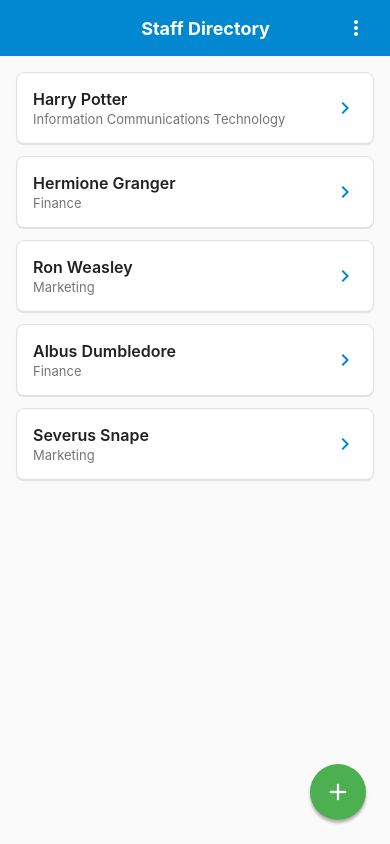
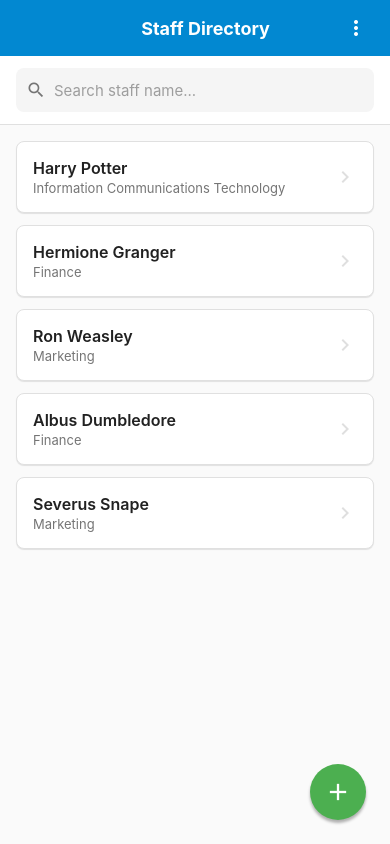
Before and after one commit to liamfudge/TAFE-mobile-assessment, a React Native app: screen / in a window 390 px wide. Built offline with nearby package versions, Linux system fonts and the light colour scheme.

Commit message:
feat: new searchbar feature on staff page

```diff
--- a/components/DirectoryList.jsx
+++ b/components/DirectoryList.jsx
@@ -1,10 +1,14 @@
+import { useState } from 'react';
 import { StyleSheet, Text, View, FlatList, TouchableOpacity } from 'react-native';
 import { MaterialIcons } from '@expo/vector-icons';
 
 import { useAppStore } from '../store/AppContext';
 import { playFeedbackSound } from './audioService';
+import SearchBar from './SearchBar';
 
-export default function DirectoryList({ onNavigate }) {
+export default function DirectoryList({ onNavigate, profileId }) {
+  const [searchQuery, setSearchQuery] = useState('');
+
   const { profiles, departments, textSizeMultiplier, soundEnabled } = useAppStore();
 
   const getDepartmentName = (deptId) => {
@@ -12,17 +16,22 @@ export default function DirectoryList({ onNavigate }) {
     return dept ? dept.name : 'General';
   }
 
+  const filteredProfiles = profiles.filter((profile) =>
+    profile.name.toLowerCase().includes(searchQuery.toLowerCase())
+  )
+
   return (
     <View style={styles.container}>
+      <SearchBar searchQuery={searchQuery} onSearchChange={setSearchQuery} />
 
-      <FlatList data={profiles} keyExtractor={(item) => item.id.toString()} contentContainerStyle={styles.listContent}
+      <FlatList data={filteredProfiles} keyExtractor={(item) => item.id.toString()} contentContainerStyle={styles.listContent}
         renderItem={({ item }) => (
-          <TouchableOpacity style={styles.card}  onPress={() => { playFeedbackSound(soundEnabled); onNavigate('DETAIL', { id: item.id }) }} activeOpacity={0.7}>
+          <TouchableOpacity style={[styles.card, {borderColor: profileId === item.id ? '#ACCEDF' : '#E0E0E0', backgroundColor:  profileId === item.id ? '#F2F9FF' : '#FFFFFF'}]}  onPress={() => { playFeedbackSound(soundEnabled); onNavigate('DETAIL', { id: item.id }) }} activeOpacity={0.7}>
             <View style={styles.cardInfo}>
-              <Text style={[styles.nameText, { fontSize: 16 * textSizeMultiplier }]}>{item.name}</Text>
-              <Text style={[styles.deptText, { fontSize: 13 * textSizeMultiplier }]}>{getDepartmentName(item.departmentId)}</Text>
+              <Text style={[styles.nameText, { fontSize: 16 * textSizeMultiplier}]}>{item.name}</Text>
+              <Text style={[styles.deptText, { fontSize: 13 * textSizeMultiplier}]}>{getDepartmentName(item.departmentId)}</Text>
             </View>
-            <MaterialIcons name="chevron-right" size={24} color="#0288D1" />
+            <MaterialIcons name="chevron-right" size={24} color={profileId === item.id ? '#000000' : '#DFDFDF'} />
           </TouchableOpacity>
         )}
       />
@@ -44,7 +53,6 @@ const styles = StyleSheet.create({
     paddingBottom: 80
   },
   card: {
-    backgroundColor: '#FFFFFF',
     padding: 16,
     borderRadius: 8,
     marginBottom: 12,
@@ -52,7 +60,6 @@ const styles = StyleSheet.create({
     alignItems: 'center',
     justifyContent: 'space-between',
     borderWidth: 1,
-    borderColor: '#E0E0E0',
     elevation: 1,
     shadowColor: '#000',
     shadowOffset: { width: 0, height: 1 },
--- a/components/NavBar.jsx
+++ b/components/NavBar.jsx
@@ -56,7 +56,7 @@ export default function NavBar({ title, currentScreen, onBack }) {
                       <Text style={styles.controlLabel}>Brightness</Text>
                     </View>
                     <br/>
-                    <Slider style={styles.sliderInput} minimumValue={0} maximumValue={1.0} step={0.05} value={appBrightness} onValueChange={(val) => setAppBrightness(val)} onSlidingComplete={() => playFeedbackSound(soundEnabled)} minimumTrackTintColor="#0288D1" maximumTrackTintColor="#E0E0E0" thumbTintColor="#0288D1" />
+                    <Slider style={styles.sliderInput} minimumValue={0.1} maximumValue={1.0} step={0.05} value={appBrightness} onValueChange={(val) => setAppBrightness(val)} onSlidingComplete={() => playFeedbackSound(soundEnabled)} minimumTrackTintColor="#0288D1" maximumTrackTintColor="#E0E0E0" thumbTintColor="#0288D1" />
                   </View>
 
                   <br/>
--- a/components/ProfileDetail.jsx
+++ b/components/ProfileDetail.jsx
@@ -26,7 +26,7 @@ export default function ProfileDetail({ onNavigate, profileId }) {
         </View>
 
         <View style={styles.detailsSection}>
-          <Text style={styles.sectionLabel}>Contact Details</Text>
+          <Text style={styles.sectionLabel}>Contact</Text>
           <View style={styles.infoRow}>
             <MaterialIcons name="phone" size={20} color="#0288D1" style={{ marginRight: 12, marginTop: 2 }} />
             <Text style={[styles.infoValueText, { fontSize: 15 * textSizeMultiplier }]}>{staff.phone}</Text>
@@ -46,7 +46,7 @@ export default function ProfileDetail({ onNavigate, profileId }) {
         </View>
 
         <TouchableOpacity style={styles.editButton} onPress={() => { playFeedbackSound(soundEnabled); onNavigate('FORM', { mode: 'EDIT', id: staff.id }) }} activeOpacity={0.8}>
-          <Text style={styles.editButtonText}>Edit Profile Details</Text>
+          <Text style={styles.editButtonText}>Edit Profile</Text>
         </TouchableOpacity>
       </ScrollView>
     </View>
--- a/components/ProfileForm.jsx
+++ b/components/ProfileForm.jsx
@@ -62,7 +62,6 @@ export default function ProfileForm({ onNavigate, formState }) {
         trimmedState === originalProfile.address.state &&
         trimmedZip === originalProfile.address.zip &&
         trimmedCountry === originalProfile.address.country;
-
       return hasNoChanges;
     }
     return false;
@@ -116,9 +115,11 @@ export default function ProfileForm({ onNavigate, formState }) {
   return (
     <View style={styles.container}>
       <ScrollView contentContainerStyle={styles.scrollForm}>
-        <Text style={styles.fieldSectionLabel}>NAME & CONTACT</Text>
-        <TextInput style={styles.input} placeholder="Full Name" value={name} onChangeText={(e)=>{ playFeedbackSound(soundEnabled); setName(e) }} />
-        <TextInput style={styles.input} placeholder="Phone Number" value={phone} onChangeText={(e)=>{ playFeedbackSound(soundEnabled); setPhone(e) }} keyboardType="phone-pad" />
+        <Text style={styles.fieldSectionLabel}>NAME</Text>
+        <TextInput style={styles.input} placeholder="Full Name" placeholderTextColor="#9E9E9E" value={name} onChangeText={(e)=>{ playFeedbackSound(soundEnabled); setName(e) }} />
+
+        <Text style={styles.fieldSectionLabel}>PHONE</Text>
+        <TextInput style={styles.input} placeholder="Phone Number" placeholderTextColor="#9E9E9E" value={phone} onChangeText={(e)=>{ playFeedbackSound(soundEnabled); setPhone(e) }} keyboardType="phone-pad" />
 
         <Text style={styles.fieldSectionLabel}>ROLE</Text>
         <View style={styles.pickerWrapper}>
@@ -130,14 +131,14 @@ export default function ProfileForm({ onNavigate, formState }) {
         </View>
 
         <Text style={styles.fieldSectionLabel}>Address</Text>
-        <TextInput style={styles.input} placeholder="Street Address" value={street} onChangeText={(e)=>{ playFeedbackSound(soundEnabled); setStreet(e) }} />
-        <TextInput style={styles.input} placeholder="City" value={city} onChangeText={(e)=>{ playFeedbackSound(soundEnabled); setCity(e) }} />
+        <TextInput style={styles.input} placeholder="Street Address" placeholderTextColor="#9E9E9E" value={street} onChangeText={(e)=>{ playFeedbackSound(soundEnabled); setStreet(e) }} />
+        <TextInput style={styles.input} placeholder="City" placeholderTextColor="#9E9E9E" value={city} onChangeText={(e)=>{ playFeedbackSound(soundEnabled); setCity(e) }} />
 
         <View style={styles.row}>
-          <TextInput style={[styles.input, { flex: 1 }]} placeholder="State (e.g. NSW)" value={state} onChangeText={(e)=>{ playFeedbackSound(soundEnabled); setState(e) }} autoCapitalize="characters" />
-          <TextInput style={[styles.input, { flex: 1 }]} placeholder="Post Code" value={zip} onChangeText={(e)=>{ playFeedbackSound(soundEnabled);  setZip(e) }} keyboardType="numeric" />
+          <TextInput style={[styles.input, { flex: 1 }]} placeholder="State (NSW)" placeholderTextColor="#9E9E9E" value={state} onChangeText={(e)=>{ playFeedbackSound(soundEnabled); setState(e) }} autoCapitalize="characters" />
+          <TextInput style={[styles.input, { flex: 1 }]} placeholder="Post Code" placeholderTextColor="#9E9E9E" value={zip} onChangeText={(e)=>{ playFeedbackSound(soundEnabled);  setZip(e) }} keyboardType="numeric" />
         </View>
-        <TextInput style={styles.input} placeholder="Country" value={country} onChangeText={(e)=>{ playFeedbackSound(soundEnabled); setCountry(e) }} />
+        <TextInput style={styles.input} placeholder="Country" placeholderTextColor="#9E9E9E" value={country} onChangeText={(e)=>{ playFeedbackSound(soundEnabled); setCountry(e) }} />
 
         <View style={styles.actionRow}>
           <TouchableOpacity style={[styles.button, styles.cancelButton]} onPress={handleExit}>
@@ -145,7 +146,7 @@ export default function ProfileForm({ onNavigate, formState }) {
           </TouchableOpacity>
 
           <TouchableOpacity style={[ styles.button, styles.saveButton, isSaveDisabled && styles.disabledButton ]} onPress={handleSave} disabled={isSaveDisabled} activeOpacity={0.7}>
-            <Text style={styles.saveButtonText}>Save Details</Text>
+            <Text style={styles.saveButtonText}>Save Profile</Text>
           </TouchableOpacity>
         </View>
       </ScrollView>
@@ -175,7 +176,7 @@ const styles = StyleSheet.create({
   fieldSectionLabel: { fontSize: 11, fontWeight: '700', color: '#0288D1', textTransform: 'uppercase', marginTop: 14, marginBottom: 6, letterSpacing: 0.5 },
   input: { backgroundColor: '#FFFFFF', borderWidth: 1, borderColor: '#E0E0E0', borderRadius: 6, padding: 12, fontSize: 15, color: '#333333', marginBottom: 10 },
   pickerWrapper: { backgroundColor: '#FFFFFF', borderWidth: 1, borderColor: '#E0E0E0', borderRadius: 6, marginBottom: 10, justifyContent: 'center' },
-  picker: { height: 50, width: '100%' },
+  picker: { height: 50, width: '100%', borderRadius: 6, borderColor: '#E0E0E0' },
   row: { flexDirection: 'row', gap: 10 },
   actionRow: { flexDirection: 'row', gap: 12, marginTop: 24, marginBottom: 40 },
   button: { flex: 1, padding: 16, borderRadius: 8, alignItems: 'center', justifyContent: 'center' },
--- /dev/null
+++ b/components/SearchBar.jsx
@@ -0,0 +1,62 @@
+import React from 'react';
+import { StyleSheet, TextInput, View, TouchableOpacity, Platform } from 'react-native';
+import { MaterialIcons } from '@expo/vector-icons';
+
+import { useAppStore } from '../store/AppContext';
+import { playFeedbackSound } from './audioService';
+
+export default function SearchBar({ searchQuery, onSearchChange }) {
+  const { soundEnabled } = useAppStore();
+
+  const handleClear = () => {
+    playFeedbackSound(soundEnabled);
+    onSearchChange('');
+  };
+
+  return (
+    <View style={styles.searchContainer}>
+      <View style={styles.searchBarWrapper}>
+        <MaterialIcons name="search" size={20} color="#757575" style={styles.searchIcon} />
+
+        <TextInput style={styles.inputField} placeholder="Search staff name..." placeholderTextColor="#9E9E9E" value={searchQuery} onChangeText={(text) => { playFeedbackSound(soundEnabled); onSearchChange(text); }} autoCapitalize="none" autoCorrect={false} />
+
+        {searchQuery.length > 0 && (
+          <TouchableOpacity style={styles.clearButton} onPress={handleClear}>
+            <MaterialIcons name="cancel" size={20} color="#757575" />
+          </TouchableOpacity>
+        )}
+      </View>
+    </View>
+  );
+}
+
+const styles = StyleSheet.create({
+  searchContainer: {
+    backgroundColor: '#FFFFFF',
+    paddingHorizontal: 16,
+    paddingVertical: 12,
+    borderBottomWidth: 1,
+    borderColor: '#E0E0E0',
+  },
+  searchBarWrapper: {
+    flexDirection: 'row',
+    alignItems: 'center',
+    backgroundColor: '#F5F5F5',
+    borderRadius: 8,
+    paddingHorizontal: 10,
+    height: 44,
+  },
+  searchIcon: { marginRight: 8 },
+  inputField: {
+    flex: 1,
+    fontSize: 15,
+    color: '#333333',
+    height: '100%',
+    ...Platform.select({
+      web: {
+        outlineStyle: 'none',
+      },
+    }),
+  },
+  clearButton: { padding: 4 },
+});
```
Also changed, not shown: App.jsx (+2 -5 lines).
